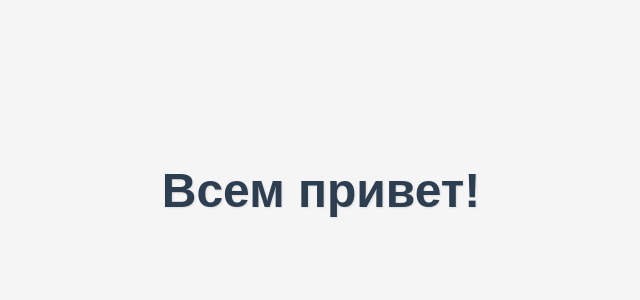
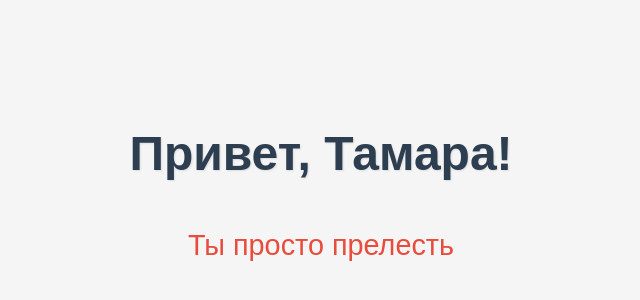
Before and after one commit to betraaleksandr/cucuka.space, a plain HTML site: page index.html in a window 1280 px wide. Shown: the part 210-510 px from the top of the page, without its empty margins (319-959 px from the left). Drawn offline with Linux system fonts and the light colour scheme.

Commit message:
Update heading and add subheading with animations

```diff
--- a/index.html
+++ b/index.html
@@ -15,6 +15,7 @@
         body {
             font-family: Arial, sans-serif;
             display: flex;
+            flex-direction: column;
             justify-content: center;
             align-items: center;
             height: 100vh;
@@ -27,6 +28,16 @@
             text-align: center;
             text-shadow: 1px 1px 2px rgba(0,0,0,0.1);
             animation: fadeIn 1.5s ease-in;
+            margin-bottom: 0.5em;
+        }
+        h2 {
+            color: #e74c3c;
+            font-size: 1.8em;
+            text-align: center;
+            font-weight: normal;
+            animation: fadeIn 2s ease-in;
+            opacity: 0;
+            animation-fill-mode: forwards;
         }
         @keyframes fadeIn {
             from {
@@ -41,6 +52,7 @@
     </style>
 </head>
 <body>
-    <h1>Всем привет!</h1>
+    <h1>Привет, Тамара!</h1>
+    <h2>Ты просто прелесть</h2>
 </body>
 </html>
```
